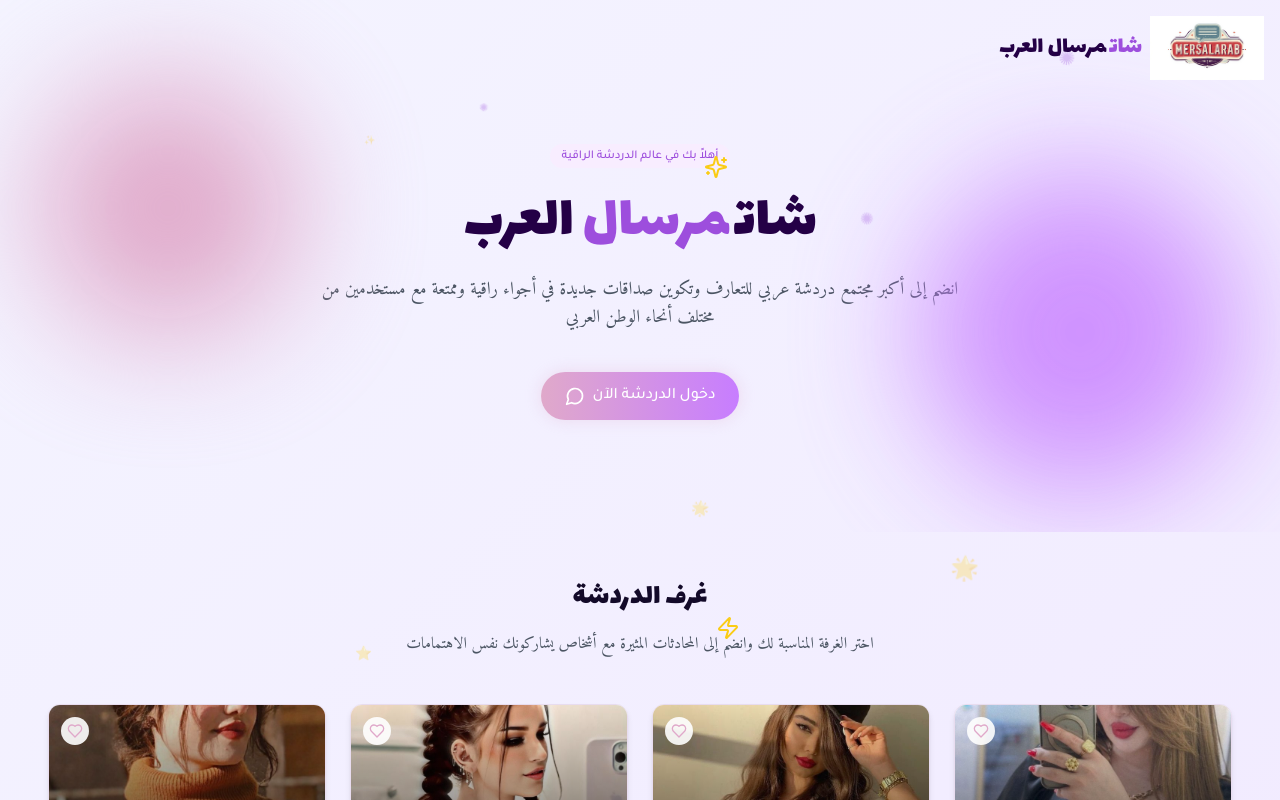
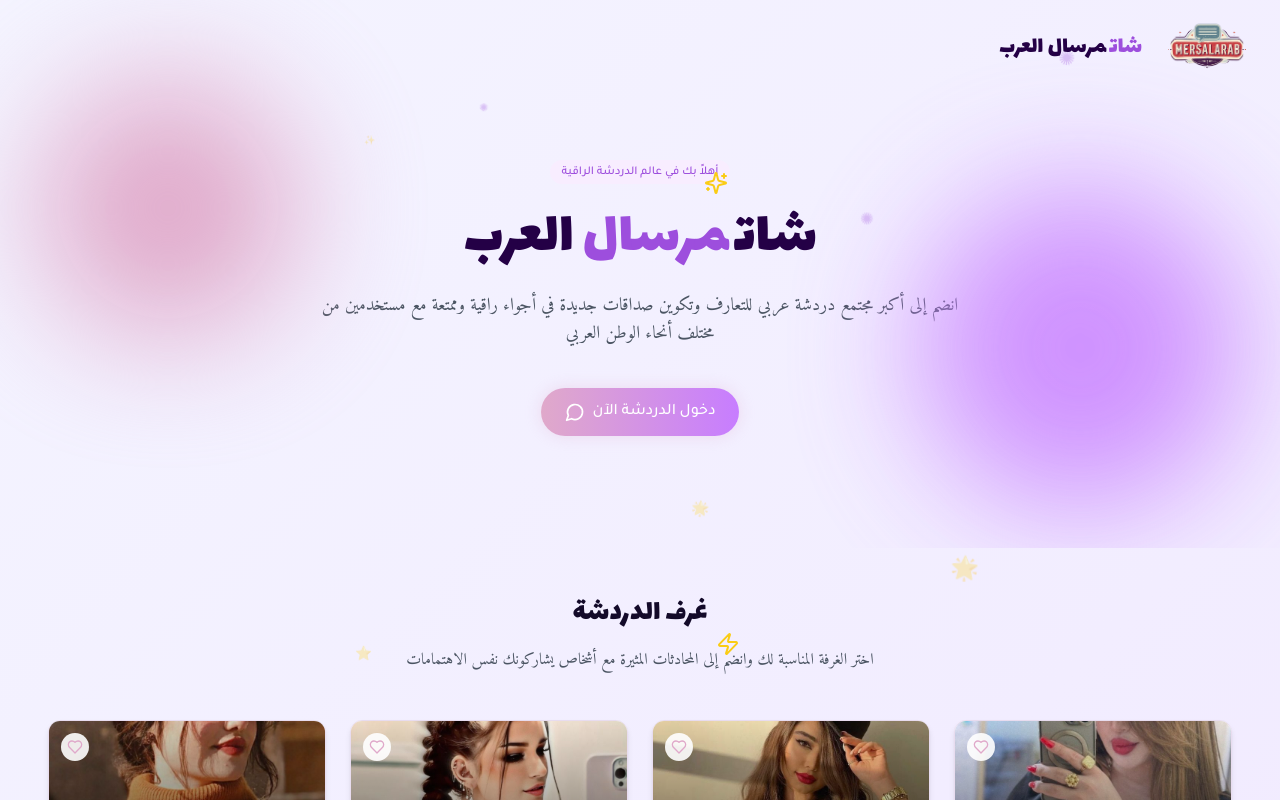
Before and after one commit to tlgawycom/chat-girls-gateway, a React (Vite) app: page / in a window 1280 px wide. Shown: the top 800 px of the page. Built offline with nearby package versions, Linux system fonts and the light colour scheme; a web font is replaced by a local one.

Commit message:
Update header logo and behavior
Update the header logo and ensure it remains fixed at the top of the page when scrolling.

```diff
--- a/src/components/Header.tsx
+++ b/src/components/Header.tsx
@@ -19,7 +19,7 @@ const Header = () => {
       <div className="container mx-auto px-4 flex justify-between items-center">
         <div className="flex items-center gap-2 relative">
           <img
-            src="/lovable-uploads/7ac7317b-510a-4760-bf4c-950675d2d716.png"
+            src="/lovable-uploads/5c027f3a-d105-44a2-929e-d5a3b54a2d23.png"
             alt="شات مرسال العرب"
             className="h-16 w-auto"
           />
--- a/src/pages/Index.tsx
+++ b/src/pages/Index.tsx
@@ -119,7 +119,7 @@ const Index = () => {
       ))}
 
       {/* Hero Section */}
-      <section className="relative pt-28 pb-20 md:pt-36 md:pb-28 overflow-hidden">
+      <section className="relative pt-36 pb-20 md:pt-40 md:pb-28 overflow-hidden">
         <div className="container px-4 mx-auto">
           <div className="flex flex-col items-center text-center">
             <div className="inline-block px-3 py-1 mb-6 text-xs font-medium text-chat-accent bg-chat-light rounded-full animate-fade-in relative group">
```
Also changed, not shown: public/lovable-uploads/5c027f3a-d105-44a2-929e-d5a3b54a2d23.png (added).
